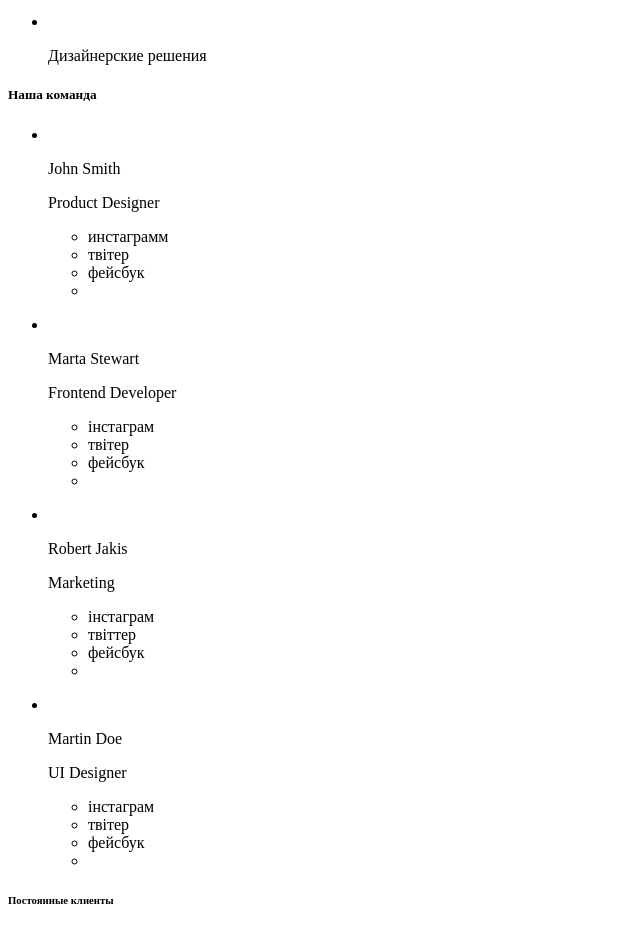
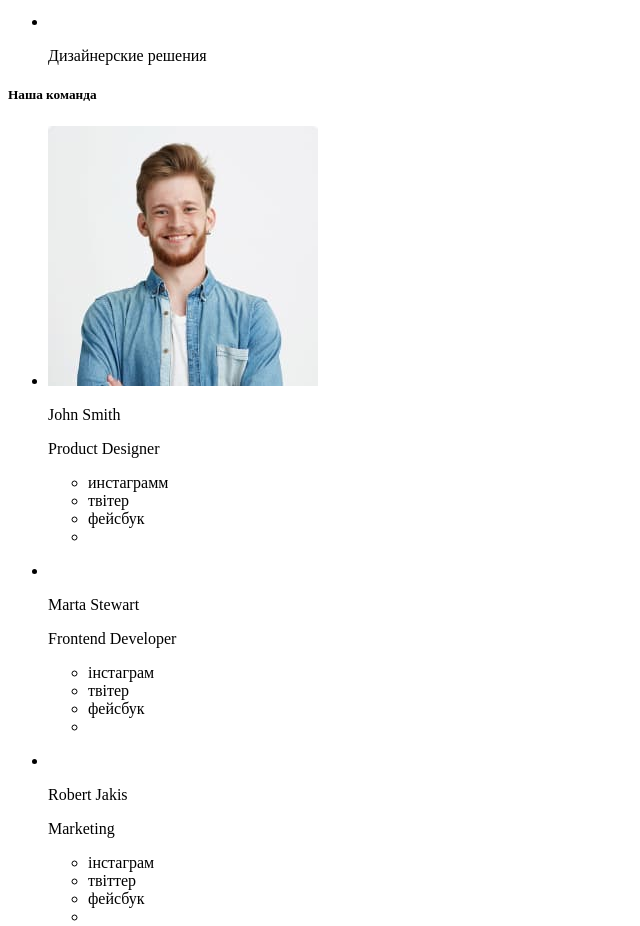
Before and after one commit to nickita20057/first_jop, a plain HTML site: page index.html in a window 1280 px wide. Shown: the part 860-1786 px from the top of the page, without its empty margins (0-640 px from the left). Drawn offline with Linux system fonts and the light colour scheme; the site is published under a folder, as on GitHub Pages, so addresses that start at the root find nothing.

Commit message:
Update index.html

```diff
--- a/index.html
+++ b/index.html
@@ -82,7 +82,7 @@
  <section>
      <h5>Наша команда</h5>
      <ul>
-         <li><img src="/image/img (3).jpg" alt="">
+         <li><img src="./image/img (3).jpg" alt="">
         <p>John Smith</p>
         <p>Product Designer</p>
         <ul>
```
